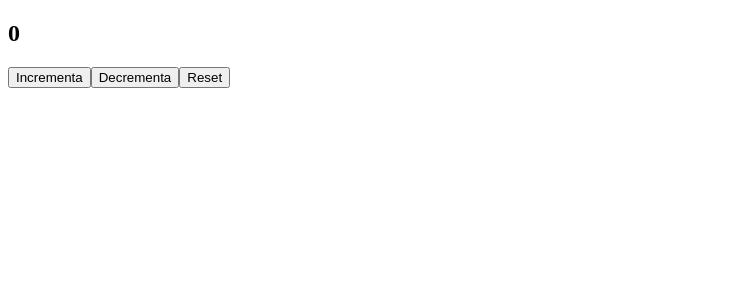
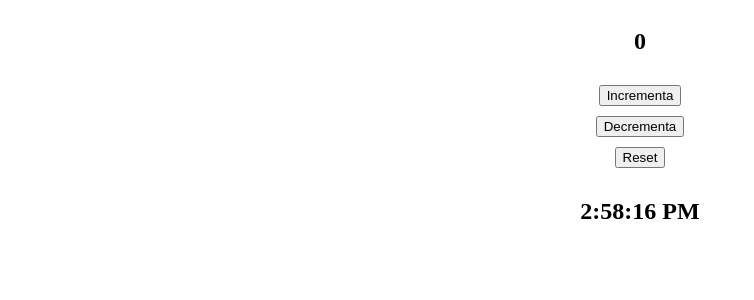
Before and after one commit to RosarioFloridia/React-excercises, a React (Vite) app in the folder my-app/: page / in a window 1280 px wide. Shown: the top 300 px of the page, without its empty margins (0-754 px from the left). Built offline with nearby package versions, Linux system fonts and the light colour scheme.

Commit message:
Esercizio useEffect

```diff
--- /dev/null
+++ b/my-app/src/counter/Counter.css
@@ -0,0 +1,6 @@
+div {
+    display: flex;
+    flex-direction: column;
+    align-items: center;
+    gap:10px;
+}
--- a/my-app/src/counter/Counter.tsx
+++ b/my-app/src/counter/Counter.tsx
@@ -1,4 +1,5 @@
-import { useState } from "react";
+import { useEffect, useState } from "react";
+import "./Counter.css"
 
 type CounterProps = {
     initialValue: number,
@@ -15,22 +16,40 @@ function CounterDisplay({count}: CounterDisplayProps) {
     )
 }
 
+function Clock() {
+    const [currentTime, setTime] = useState(new Date())
+
+    useEffect(() => {
+        setInterval(() => {
+            setTime(new Date())
+        }, 1000)
+    }, [])
+    return (
+        <div>
+            <h2>{currentTime.toLocaleTimeString()}</h2>
+        </div>
+    )
+}
+
 export function Counter({initialValue, increment}: CounterProps) {
 
-    const [counter,SetCounter] = useState(initialValue)
+    const [counter,setCounter] = useState(initialValue)
 
     function handleCounterIncrement() {
-        SetCounter((prevCounter) => prevCounter + increment)
+        setCounter((prevCounter) => prevCounter + increment)
         }
 
     function handleCounterDecrement() {
-        SetCounter((prevCounter) => prevCounter - increment)
+        setCounter((prevCounter) => prevCounter - increment)
         }
 
     function reset() {
-        SetCounter(initialValue)
+        setCounter(initialValue)
         }
 
+    useEffect(() => {
+        console.log("Valore corrente del counter:", counter)
+    }, [counter])
     return (
         <div>
             <CounterDisplay count = {counter} />
@@ -38,6 +57,7 @@ export function Counter({initialValue, increment}: CounterProps) {
             <button onClick={handleCounterIncrement}>Incrementa</button>
             <button onClick={handleCounterDecrement}>Decrementa</button>
             <button onClick={reset}>Reset</button>
+            <Clock />
         </div>
     )
 }
```
